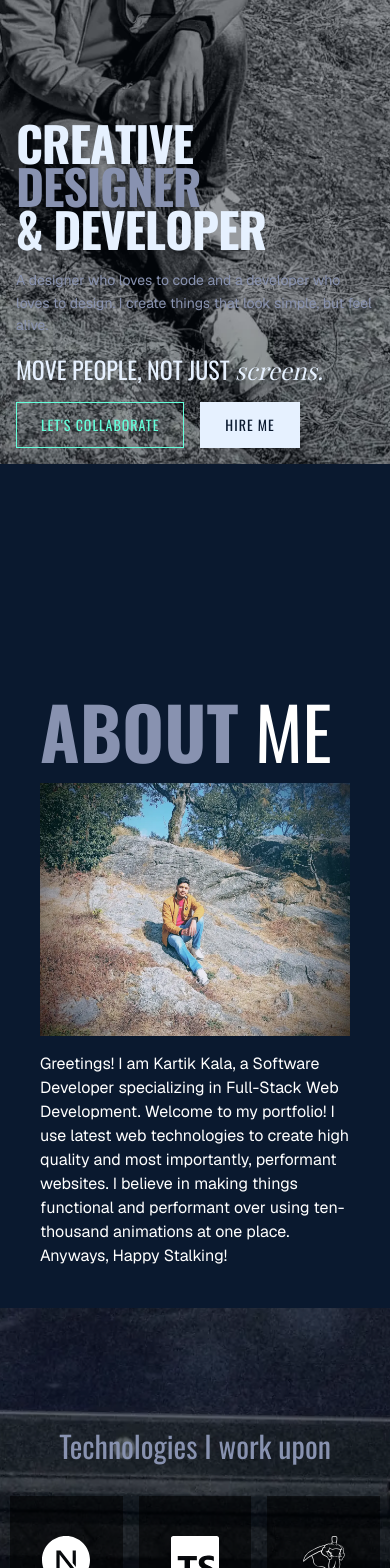
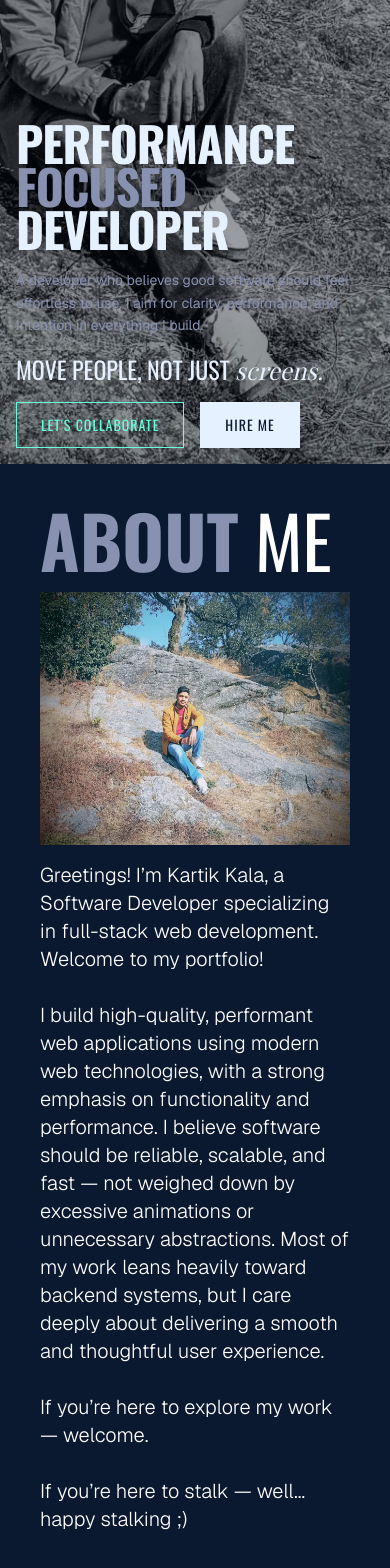
Before and after one commit to Kartikkala/portfolio, a Next.js app: page / in a window 390 px wide. Shown: the part 380-1948 px from the top of the page. Built offline with nearby package versions, Linux system fonts and the light colour scheme; a web font is replaced by a local one.

Commit message:
enhance: Improved text size and spacing between elements in various sections.

```diff
--- a/src/components/about/About.js
+++ b/src/components/about/About.js
@@ -11,8 +11,17 @@ export default function About({imgPath}){
         <div className="flex md:flex-row flex-col gap-4">
             <img src={imgPath} className="md:w-[50vw] md:h-[70vh] w-[80vw] h-[30vh]" loading="lazy"/>
             <div className="flex flex-col">
-                <p className="text-white">
-                    Greetings! I am Kartik Kala, a Software Developer specializing in Full-Stack Web Development. Welcome to my portfolio! I use latest web technologies to create high quality and most importantly, performant websites. I believe in making things functional and performant over using ten-thousand animations at one place. Anyways, Happy Stalking!
+                <p className="text-white text-xl font-light">
+                   Greetings! I’m Kartik Kala, a Software Developer specializing in full-stack web development. Welcome to my portfolio!
+                    <br/>
+                    <br/>
+                   I build high-quality, performant web applications using modern web technologies, with a strong emphasis on functionality and performance. I believe software should be reliable, scalable, and fast — not weighed down by excessive animations or unnecessary abstractions. Most of my work leans heavily toward backend systems, but I care deeply about delivering a smooth and thoughtful user experience.
+                    <br/>
+                    <br/>
+                    If you’re here to explore my work — welcome.
+                    <br/>
+                    <br/>
+                    If you’re here to stalk — well… happy stalking ;)
                 </p>
             </div>
         </div>
--- a/src/components/hero/Hero.js
+++ b/src/components/hero/Hero.js
@@ -9,22 +9,23 @@ export default function Hero() {
                 {/* Bottom Left: Large Headline */}
                 <div className=" z-10 max-w-2xl">
                     <h2 className="font-oswald text-5xl md:text-8xl lg:text-9xl font-bold text-text-main leading-[0.85] tracking-tight uppercase">
-                        <RisingAnimation text={" "} secondaryText={"Creative"} className={"h-[0.9em] inline-block"} trigger={true} duration={0.6}/> <br />
+                        <RisingAnimation text={" "} secondaryText={"performance"} className={"h-[0.9em] inline-block"} trigger={true} duration={0.6}/> <br />
                         <span className="text-text-muted">
                             <RisingAnimation text={" "}
                             duration={0.7}
-                            secondaryText={"Designer"} className={"h-[0.9em] inline-block"} trigger={true}/>
+                            secondaryText={"focused"} className={"h-[0.9em] inline-block"} trigger={true}/>
                             </span> <br />
                         <RisingAnimation
                         duration={1}
-                        text={" "} secondaryText={"& Developer"} className={"h-[0.9em] inline-block"} trigger={true}/>
+                        text={" "} secondaryText={"developer"} className={"h-[0.9em] inline-block"} trigger={true}/>
                     </h2>
                 </div>
 
                 {/* Bottom Right: Description & CTA */}
                 <div className="z-10 flex flex-col md:items-start md:text-left gap-4 max-w-md md:justify-end">
                     <p className="text-text-muted text-sm md:text-base leading-relaxed md:block">
-                        A designer who loves to code and a developer who loves to design. I create things that look simple, but feel alive.
+                        A developer who believes good software should feel effortless to use.
+                        I aim for clarity, performance, and intention in everything I build.
                     </p>
 
                     <h3 className="font-oswald text-2xl md:text-3xl text-text-main uppercase md:block">
--- a/src/components/navbar/Navbar.js
+++ b/src/components/navbar/Navbar.js
@@ -72,6 +72,7 @@ export default function Navbar() {
             </div>
             {/* Navigation Links - Aligned to Top Right */}
             <nav className="absolute right-4 md:right-10 pointer-events-auto flex gap-8 items-center font-oswald tracking-wider text-sm md:text-base">
+                <a href="https://github.com/Kartikkala" target="_blank" className="text-text-muted hover:text-accent transition-colors uppercase hidden md:block"><RisingAnimation text={"GITHUB"}/></a>
                 <a onClick={(e) => scrollToSection(e, "#about")} href="#about" className="text-text-muted hover:text-accent transition-colors uppercase hidden md:block"><RisingAnimation text={"ABOUT"}/></a>
                 <a onClick={(e) => scrollToSection(e, "#projects")} href="#projects" className="text-text-muted hover:text-accent transition-colors uppercase hidden md:block"><RisingAnimation text={"PROJECTS"}/></a>
                 <a onClick={(e) => scrollToSection(e, "#contact")} href="#contact" className="text-text-muted hover:text-accent transition-colors uppercase hidden md:block"><RisingAnimation text={"CONTACT"}/></a>
--- a/src/components/projects/Projects.js
+++ b/src/components/projects/Projects.js
@@ -31,7 +31,7 @@ const projects = [
         githubLink : "https://github.com/Kartikkala/esports_website",
         name : "Ego Peek",
         description : "Ego Peek is a fully featured web-application, developed to help Esports-orgs create events related to any multiplayer video game in their region. This web app supports creation of event for any kind of video game, put an entry fee and prizepool to it, collect the entry-fee via payment gateway (Razorpay), and then declare the winner via their in-game ID for easy user search. Future improvements include auto-pay to the winner which currently only gives their payment address (UPI-ID).",
-        tagline : "Play!" ,
+        tagline : "Stop being bleak, just peek!" ,
         year : 2024,
         tools: ["Typescript", "MERN Stack", "Razorpay API", "Docker"]
     },
@@ -40,8 +40,9 @@ const projects = [
         img : "/efi.webp",
         githubLink : "https://github.com/Kartikkala/efi_signing_binary",
         name : "EFI Signing Binary",
-        description : "This tool is used to sign .efi files on a system in buld (inside directories). This tool uses sbctl, so to utilise this tool, one has to install sbctl on their linux desktop.",
-        tagline : "Sign it!" ,
+        description : "This tool is used to sign .efi files on a system in bulk (inside directories). Originally, sbctl is used to do the actual signing process, however it lacks the feature to sign multiple files (let's say in a directory). This tool automates that part and helps you sign multiple .efi files all at once. This tool uses sbctl internally, so to utilise this tool, one has to install sbctl on their linux desktop.",
+        hasSbctlLink : true,
+        tagline : "Sign em' all!" ,
         year : 2024,
         tools: ["C++", "sbctl", "Arch Linux"]
     },
--- a/src/components/projects/project_details/ProjectDetailsOverlay.js
+++ b/src/components/projects/project_details/ProjectDetailsOverlay.js
@@ -156,25 +156,24 @@ export default function ProjectDetailsOverlay() {
 
                 {/* Content div */}
                 {/* Fix the height for overflow auto on mobile */}
-                <div id="project_content" className="flex flex-col gap-2 h-[46em] overflow-auto lg:overflow-visible lg:h-max">
+                <div id="project_content" className="flex flex-col gap-5 h-[46em] overflow-auto lg:overflow-visible lg:h-max">
                     <h1 className="text-[clamp(3rem,7vw,7rem)] font-oswald font-bold leading-none">
                         {selectedProject && (selectedProject.name)}
                     </h1>
-                    <div className="flex gap-6">
+                    <div className="flex gap-6 text-xl">
                         <div className="font-oswald">
                             {selectedProject && (selectedProject.year)}
                         </div>
-                        <div>
+                        <div className="font-light">
                             {selectedProject && (selectedProject.tagline)}
                         </div>
                     </div>
                     <div className="flex gap-6 font-oswald">
                         {/* TODO : Add live links for projects */}
-                        {/* <button className="">
-                            Live Link
-                        </button> */}
-                        <button onClick={handleGithub}>Github Link</button>
+
+                        <AnimatedButton buttonText={"GITHUB LINK"} onClickFn={handleGithub}/>
                     </div>
+
                     <div  className="flex md:flex-row flex-col items-end md:gap-8 gap-2">
                         <div ref={ghostImgFinalPosRef} id="img_div" className="md:w-[45vw] md:h-[60vh] w-full h-[20vh]">
                             <img src={selectedProject ? selectedProject.img: null}
@@ -182,7 +181,12 @@ export default function ProjectDetailsOverlay() {
                         </div>
                         <div className="flex flex-col md:gap-6 gap-4 md:max-w-1/2">
                             <h2 className="md:text-[clamp(2rem,3vw,3rem)] text-[clamp(1rem,2rem,8rem)] font-oswald">Description</h2>
-                            <p className="">{selectedProject && selectedProject.description}</p>
+                            <p className="">{selectedProject && selectedProject.description}{
+                                selectedProject && selectedProject.hasSbctlLink &&
+                            (<>{" "}
+                            More about sbctl <a className="underline" href="https://github.com/Foxboron/sbctl">here</a>.
+                            </>
+                        )}</p>
                             <div className="flex">
                                 <div className="flex flex-col gap-2">
                                     <h3 className="font-oswald text-3xl">Tech Stack</h3>
```
